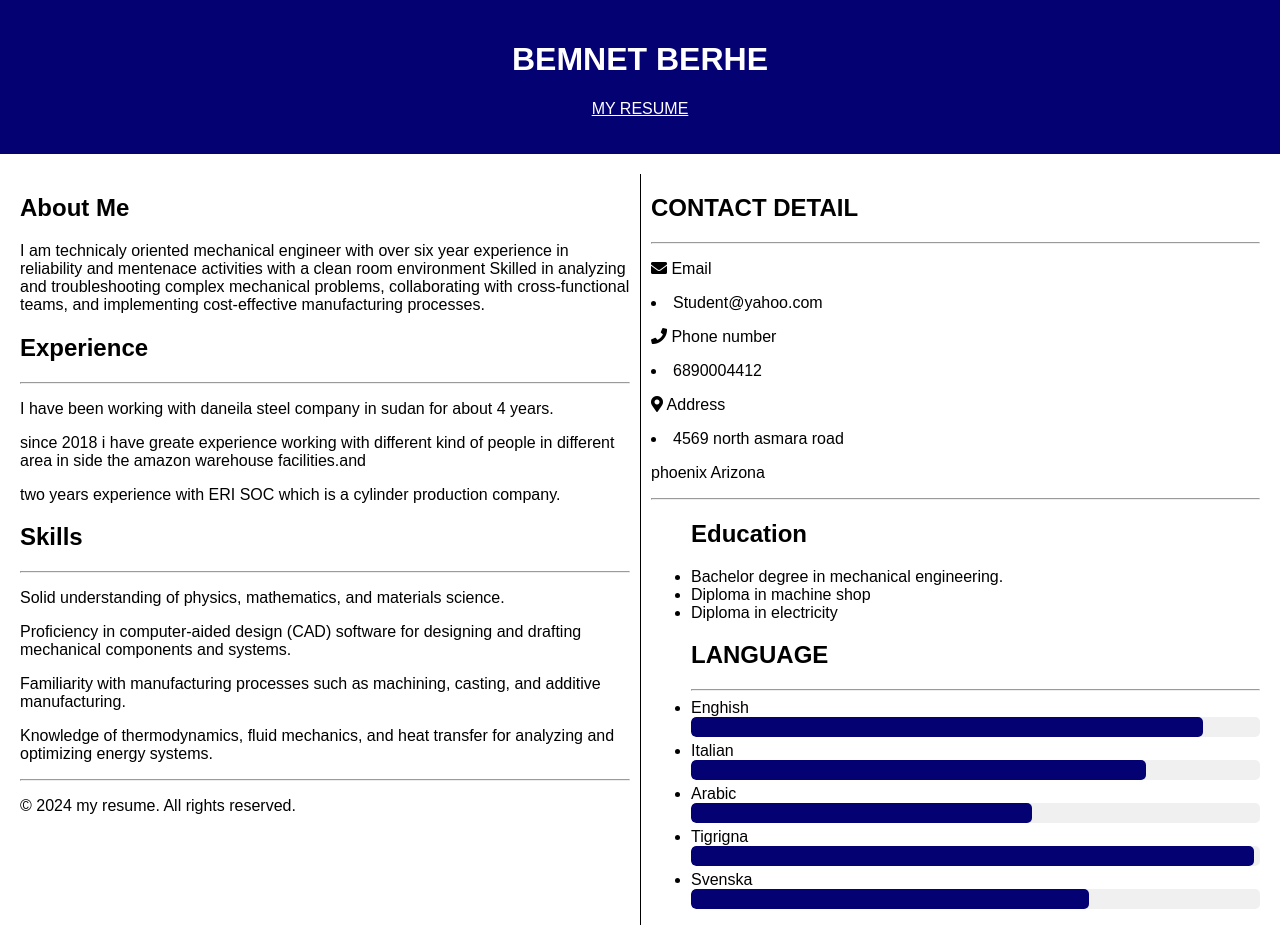
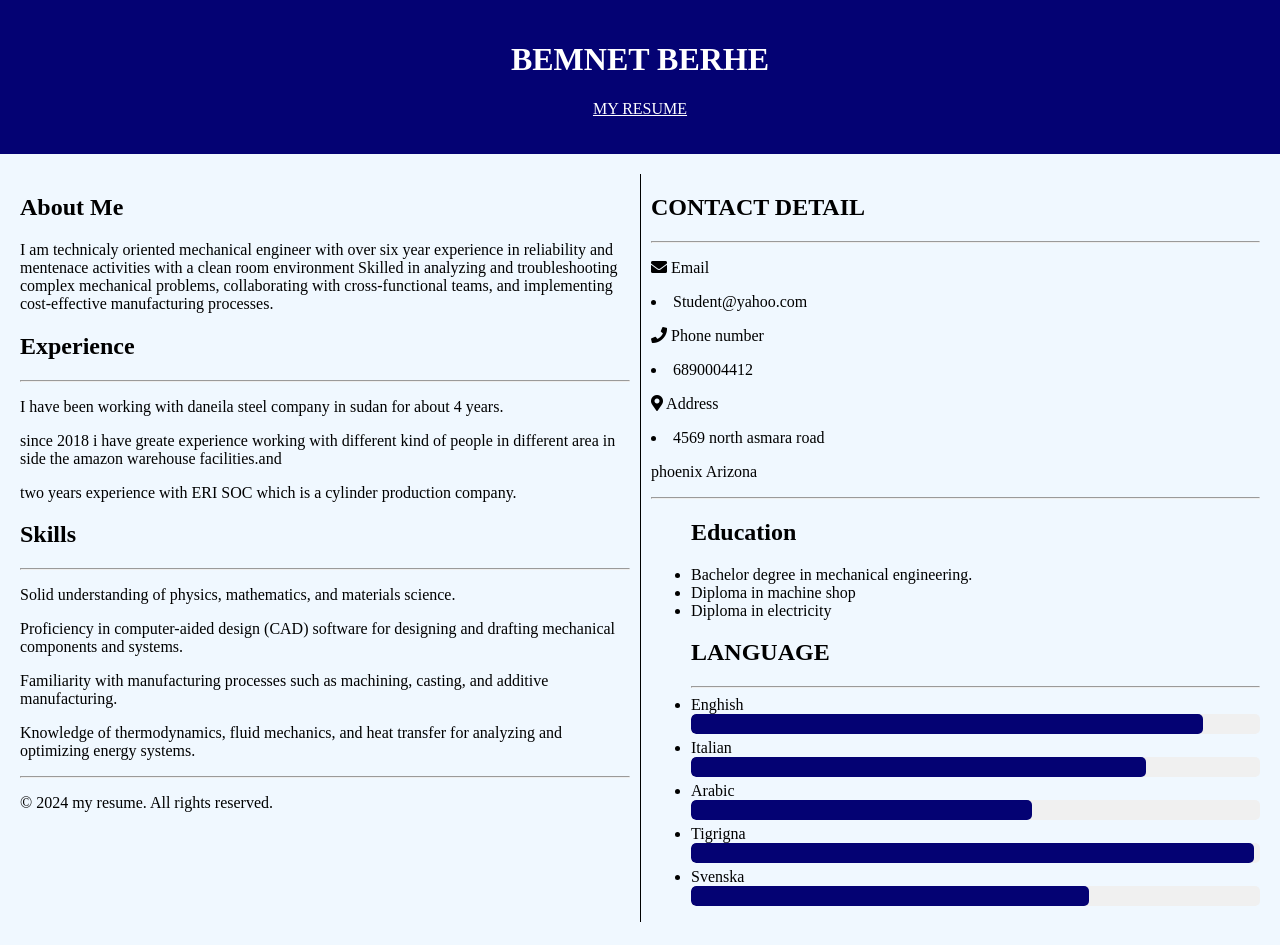
Before and after one commit to bemberhe/Resume1.io, a plain HTML site: page index.html in a window 1280 px wide. Drawn offline with Linux system fonts and the light colour scheme.

Commit message:
change font family

```diff
--- a/styles.css
+++ b/styles.css
@@ -1,7 +1,9 @@
 body {
-    font-family: Arial, sans-serif;
+    font-family: Algerian;
+    src: url(../font/ALGER.TTF); /* from C:\Windows\Fonts */
     margin: 0;
     padding: 0;
+    background-color: #f0f8ff;
 }
 
 header {
@@ -23,6 +25,7 @@ nav ul {
     padding: 20px;
     color: #000;
   }
+
   section {
     margin-bottom: 20px;
 }
```
Also changed, not shown: index.html (indentation only).
